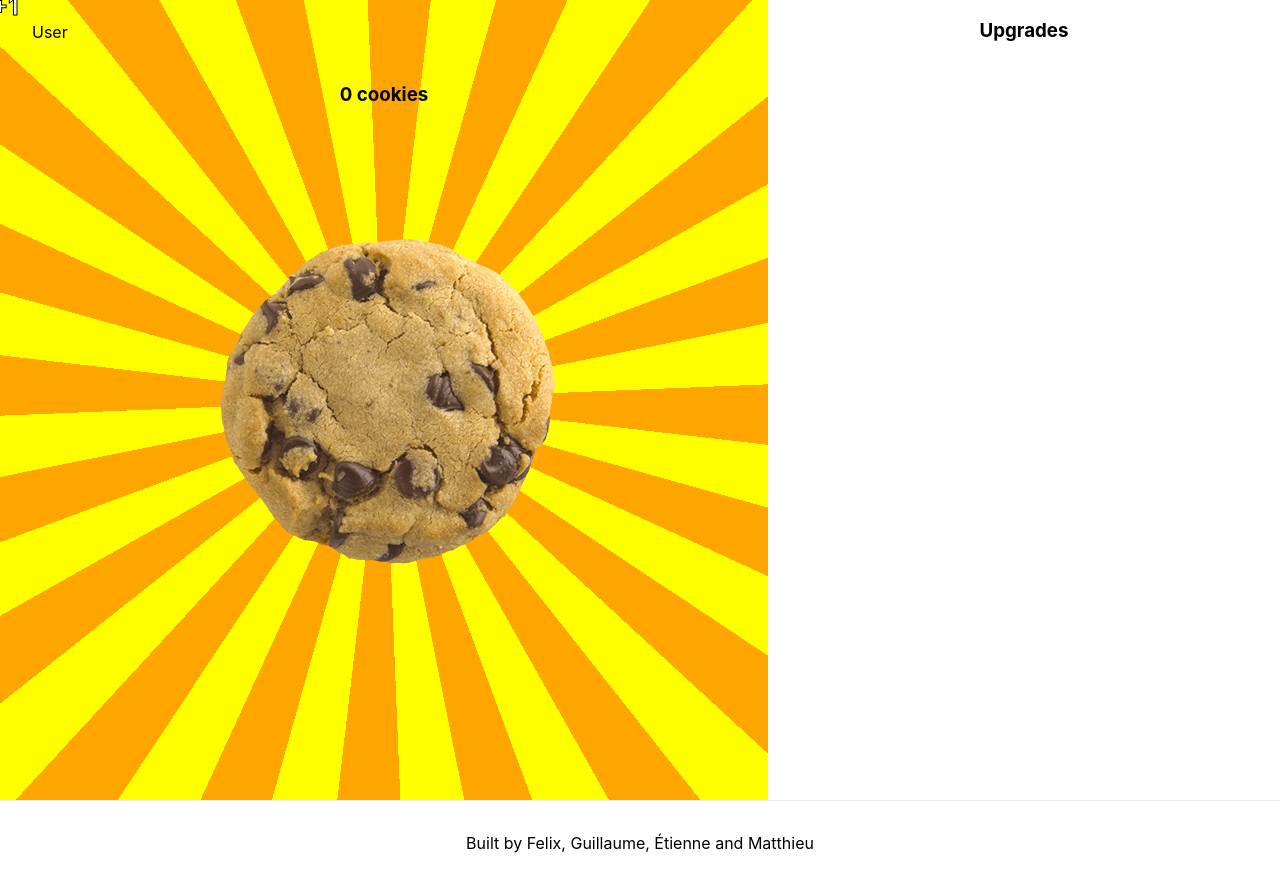
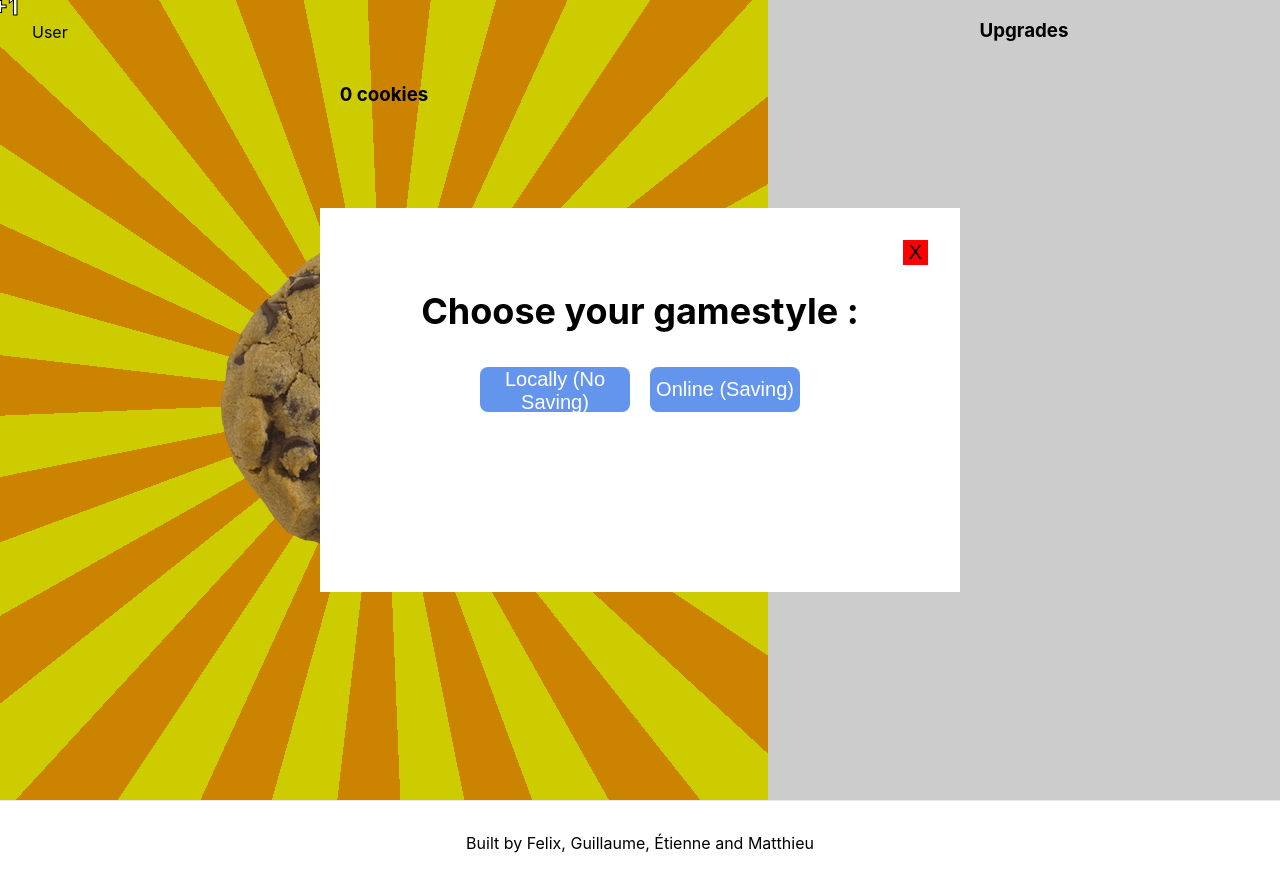
Before and after one commit to felixrnqst/cookie-clicker, a Next.js app: page / in a window 1280 px wide. Built offline with nearby package versions, Linux system fonts and the light colour scheme.

Commit message:
Adding popup on start to choose gameplay style

```diff
--- /dev/null
+++ b/components/popup.js
@@ -0,0 +1,29 @@
+/*
+index.js - Created by Guillaume
+This create the inital popup for the user to choose saving his progress or not
+*/
+import React from "react";
+import styles from './popup.module.scss';
+
+
+// The close button is temporary for development
+export default function Popup(props) {
+  return (props.trigger) ? (
+    <div className={styles.popup}>
+      <div className={styles.popup_inner}>
+
+        <div className={styles.close}>
+            <button onClick={() => {props.setTrigger(false);}}>X</button>
+        </div>
+
+        <div className={styles.title}>
+          <h1>Choose your gamestyle :</h1>
+        </div>
+        <div className={styles.popupfooter}>
+          <button onClick={() => {props.setTrigger(false);}} id="OfflineBtn">Locally (No Saving)</button>
+          <button onClick={() => {props.setTrigger(false);}} id="OnlineBtn">Online (Saving)</button>
+        </div>
+      </div>
+    </div>
+  ) : "";
+}
--- /dev/null
+++ b/components/popup.module.scss
@@ -0,0 +1,61 @@
+.popup {
+    position: fixed;
+    top: 0;
+    left: 0;
+    width: 100%;
+    height: 100vh;
+    background-color: rgba(0, 0, 0, 0.2);
+
+    display: flex;
+    justify-content: center;
+    align-items: center;
+}
+
+.popup_inner {
+    position: fixed;
+    padding: 32px;
+    width: 50vw;
+    height: 30vw;
+    background-color: #fff;
+}
+
+
+
+.popup_inner .close {
+    display: flex;
+    justify-content: flex-end;
+
+}
+
+.popup_inner .close button {
+    background-color: rgb(255, 0, 0);
+    border: none;
+    font-size: 20px;
+    cursor: pointer;
+}
+
+.popup_inner .title {
+    font-size: 18px;
+    text-align: center;
+    margin-top: 10px;
+  }
+
+.popup_inner .popupfooter {
+    flex: 20%;
+    display: flex;
+    justify-content: center;
+    align-items: center;
+}
+
+.popup_inner .popupfooter button {
+    width: 150px;
+    height: 45px;
+    margin: 10px;
+    border: none;
+    background-color: cornflowerblue;
+    color: white;
+    border-radius: 8px;
+    font-size: 20px;
+    cursor: pointer;
+
+}
--- a/pages/index.js
+++ b/pages/index.js
@@ -13,11 +13,13 @@ import CookieBackground from '../components/cookie-background'
 import Counter from '../components/counter'
 import Cookie from '../components/cookie'
 import Store from '../components/store'
+import Popup from '../components/popup'
 
 export default function Home() {
   const [cookies, setCookies] = useState(0)
   const updateInterval = useRef()
   const updateOverride = useRef(false)
+  const [buttonPopup, setbuttonPopup] = useState(true)
 
   useEffect(() => {// useEffect is run only once when the component is mounted
     window.cookies = cookies //We want to use window.cookies to be able to "hack" the game in the console
@@ -56,6 +58,7 @@ export default function Home() {
           <Header/>
           <Counter cookies={cookies}/>
           <Cookie increment={increment}/>
+          <Popup trigger={buttonPopup} setTrigger={setbuttonPopup}/>
         </CookieBackground>
         <Store/>
 
```
